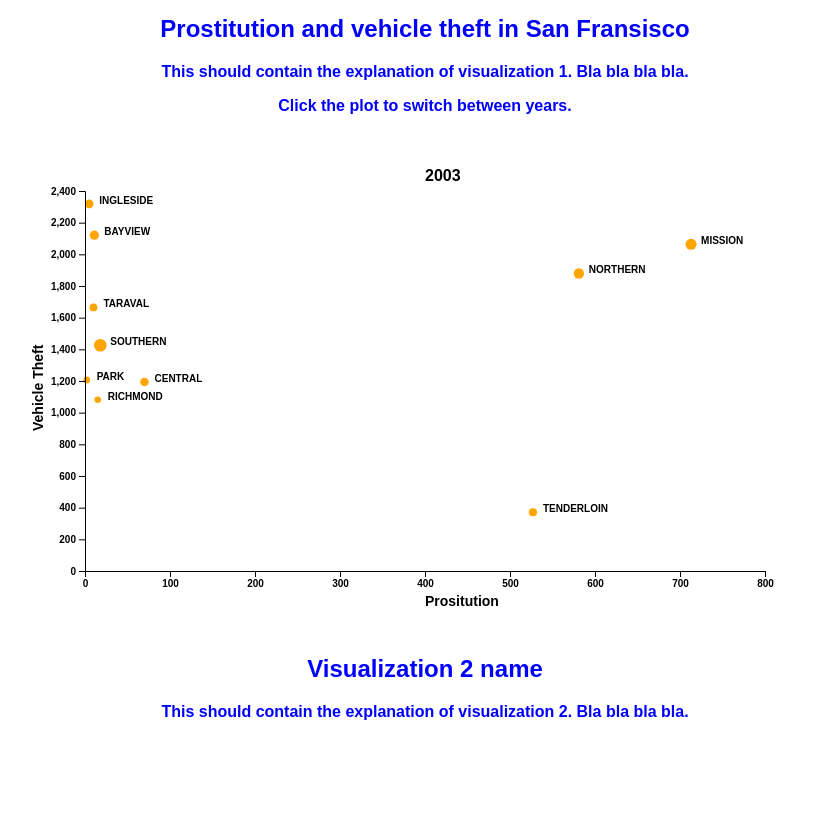
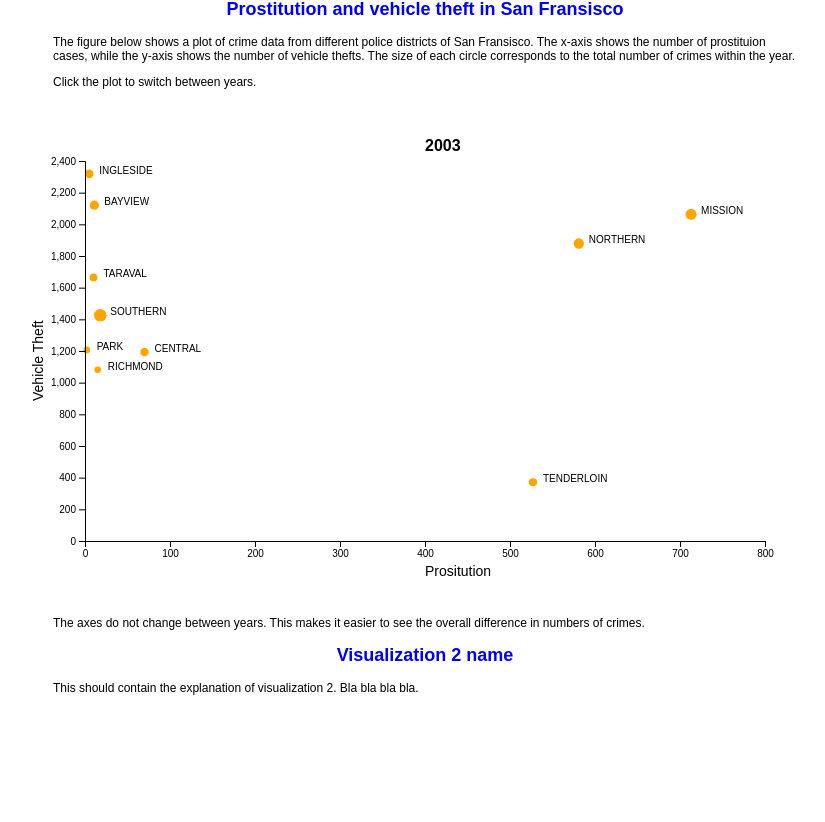
Before and after one commit to KristianJensen/kristianjensen.github.io, a plain HTML site: page SF.html in a window 1280 px wide. Shown: the part 65-887 px from the top of the page, without its empty margins (215-1040 px from the left). Drawn offline with Linux system fonts and the light colour scheme.

Commit message:
Update SF plot

```diff
--- a/SF.html
+++ b/SF.html
@@ -2,25 +2,29 @@
 <html lang="en">
 <head>
     <meta charset="UTF-8">
-    <title>Hello peeps</title>
+    <title>Assignment 2</title>
     <script type="text/javascript" src="d3/d3.js"></script>
 	<link rel="stylesheet" href="mystyle.css">
 </head>
 <body>
-	<h1>San Fransisco</h1>
+	<h1>San Fransisco - Assignment 2</h1>
 
-	<div id="viz-one">
+	<div id="viz-one" class="viz-div">
 		<h2>Prostitution and vehicle theft in San Fransisco</h2>
 		<p>
-			This should contain the explanation of visualization 1. Bla bla bla bla.
+			The figure below shows a plot of crime data from different police districts of San Fransisco. The x-axis shows the number of prostituion cases, while the y-axis shows the number of vehicle thefts. The size of each circle corresponds to the total number of crimes within the year.
 		</p>
 		<p>
 			Click the plot to switch between years.
 		</p>
+		<div class="svg-div"></div>
+		<p>
+			The axes do not change between years. This makes it easier to see the overall difference in numbers of crimes.
+		</p>
 
 	</div>
 
-	<div id="viz-two">
+	<div id="viz-two" class="viz-div">
 		<h2>Visualization 2 name</h2>
 		<p>
 			This should contain the explanation of visualization 2. Bla bla bla bla.
@@ -28,63 +32,73 @@
 
 	</div>
 	<script type="text/javascript">
-		// Visualization 1
+
+		// Figure size and margin
 		var h = 500;
 		var w = 800;
 		var margin = 60;
 
-		d3.select("#viz-one").append("svg")
+
+		// The svg for the prostitution - vehicle theft scatter plot
+		d3.select("#viz-one .svg-div").append("svg")
 			.attr("height", h)
 			.attr("width", w)
 			.attr("id", "viz-one-svg");
 
+		// The svg for the prostitution K-means geo plot
 		d3.select("#viz-two").append("svg")
 			.attr("height", h)
 			.attr("width", w)
 			.attr("id", "viz-two-svg");
 
+
+		// Code for making the scatter plot:
 		d3.json("data/crime1.json", function(data) {
 			var dataset = data;
+			// Data format: {2003: [{'PROSTITUTION': x, 'VEHICLE THEFT': y, 'Total': z}, ... ],
+			//			     2015: [{'PROSTITUTION': x, 'VEHICLE THEFT': y, 'Total': z}, ... ]
+			// }
 
+			// The maximum x value in the two years
 			var maxX = Math.max(
 				d3.max(dataset["2003"], function(d) { return d["PROSTITUTION"] }),
 				d3.max(dataset["2015"], function(d) { return d["PROSTITUTION"] })
 			)
 
+			// The maximum y value in the two years
 			var maxY = Math.max(
 				d3.max(dataset["2003"], function(d) { return d["VEHICLE THEFT"] }),
 				d3.max(dataset["2015"], function(d) { return d["VEHICLE THEFT"] })
 			)
 
+			// The maximum total crimes in the two years
 			var maxR = Math.max(
 				d3.max(dataset["2003"], function(d) { return d["Total"] }),
 				d3.max(dataset["2015"], function(d) { return d["Total"] })
 			)
 
+			// Get the svg for the plot
 			var svg = d3.select("#viz-one-svg")
 
-			svg.append("rect")
-				.attr("x", 0)
-				.attr("y", 0)
-				.attr("height", h)
-				.attr("width", w)
-				.attr("fill", "#ffffff")
 
+			// Define the x-scale
 			var xScale = d3.scaleLinear()
 				.domain([0, maxX])
 				.range([margin, w-margin])
 				.nice();
 
-
+			// Define the y-scale
 			var yScale = d3.scaleLinear()
 				.domain([0, maxY])
 				.range([h-margin, margin])
 				.nice();
 
+			// Define the radius-scale
 			var rScale = d3.scaleLinear()
 				.domain([0, maxR])
 				.range([2, 7])
 
+			// Draw all the circles
 			svg.selectAll("circle")
 				.data(dataset["2003"])
 				.enter()
@@ -94,6 +108,7 @@
 				.attr("r", function(d) { return rScale(d["Total"]) })
 				.attr("fill", "orange");
 
+			// Draw the axis labels
 			svg.selectAll(".dot-label")
 				.data(dataset["2003"])
 				.enter()
@@ -104,27 +119,35 @@
 				.text(function(d) { return d["PdDistrict"] })
 				.attr("font-size", "10px")
 
+			// Draw the title for 2003
 			svg.append("text")
 				.text("2003")
 				.attr("y", h/10)
 				.attr("x", w/2)
 				.attr("id", "viz-1-title-2003")
+				.style("font-size", "16px")
+				.style("font-weight", "bold")
 
+			// Draw the title for 2015
 			svg.append("text")
 				.text("2015")
 				.attr("y", h/10)
 				.attr("x", 2*w)
 				.attr("id", "viz-1-title-2015")
+				.style("font-size", "16px")
+				.style("font-weight", "bold")
 
 
+			// Make the axes
 			svg.append("g")
 				.call(d3.axisBottom().scale(xScale))
-				.attr("transform", "translate(0," + (h-margin) + ")");
+				.attr("transform", "translate(0," + (h-margin) + ")")
 
 			svg.append("g")
 				.call(d3.axisLeft().scale(yScale))
 				.attr("transform", "translate(" + margin + ", 0)");
 
+			// Make the axis label
 			svg.append("text")
 				.attr("x", 0.5*w)
 				.attr("y", h-margin)
@@ -132,6 +155,7 @@
 				.attr("font-size", "14px")
 				.text("Prositution")
 
+			// Make the axis label
 			svg.append("text")
 				.attr("x", -0.6*h)
 				.attr("y", margin)
@@ -140,11 +164,16 @@
 				.attr("transform", "rotate(-90)")
 				.text("Vehicle Theft")
 
+			// Define the on-click functionalities
+
+			// Some state variables
 			var currentYear = "2003";
 			var x_03;
 			var x_15;
 
+
 			svg.on("click", function() {
+				// Check what the current year is
 				if (currentYear == "2003") {
 					new_data = dataset["2015"];
 					currentYear = "2015";
@@ -156,6 +185,8 @@
 					x_03 = w/2;
 					x_15 = 2*w;
 				}
+
+				// Move the titles
 				d3.select("#viz-1-title-2003")
 					.transition()
 					.duration(800)
@@ -166,6 +197,7 @@
 					.duration(800)
 					.attr("x", x_15);
 
+				// Update the circles
 				svg.selectAll("circle")
 					.data(new_data)
 					.transition()
@@ -176,6 +208,7 @@
 					.attr("cy", function(d) { return yScale(d["VEHICLE THEFT"]); })
 					.attr("r", function(d) { return  rScale(d["Total"]) })
 
+				// Update the labels
 				svg.selectAll(".dot-label")
 					.data(new_data)
 					.transition()
@@ -184,11 +217,7 @@
 					.delay(function(d, i) { return i*30 })
 					.attr("x", function(d) { return xScale(d["PROSTITUTION"]) + 10; })
 					.attr("y", function(d) { return yScale(d["VEHICLE THEFT"]); })
-					//.attr("transform", function(d) { return "rotate(-30 " + xScale(d["PROSTITUTION"]) + " " + yScale(d["VEHICLE THEFT"]) + ")"})
 			})
-
-
-
 		})
 	</script>
 </body>
--- a/mystyle.css
+++ b/mystyle.css
@@ -1,7 +1,21 @@
 body {
+	font-size: 12px;
+	font-family: sans-serif;
+	margin: 20px;
+}
+
+h1, h2 {
 	color: blue;
-	font-size: 16px;
+	font-weight: bold;
 	text-align: center;
-	font-weight: bold;
-	font-family: sans-serif;
+
 }
+
+.viz-div p {
+	margin-left: 20%;
+	margin-right: 20%;
+}
+
+.svg-div {
+	text-align: center;
+}
```
Also changed, not shown: 1 other file.
